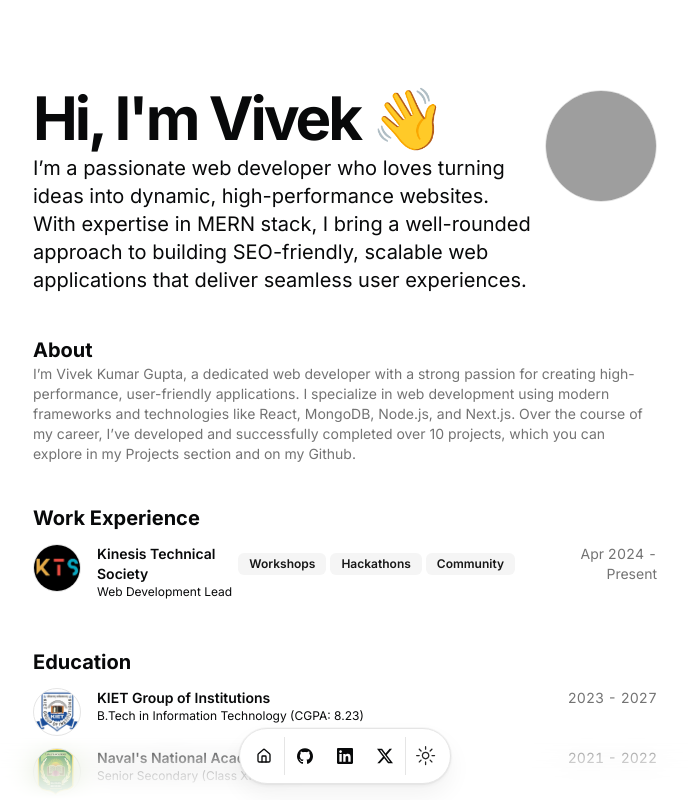
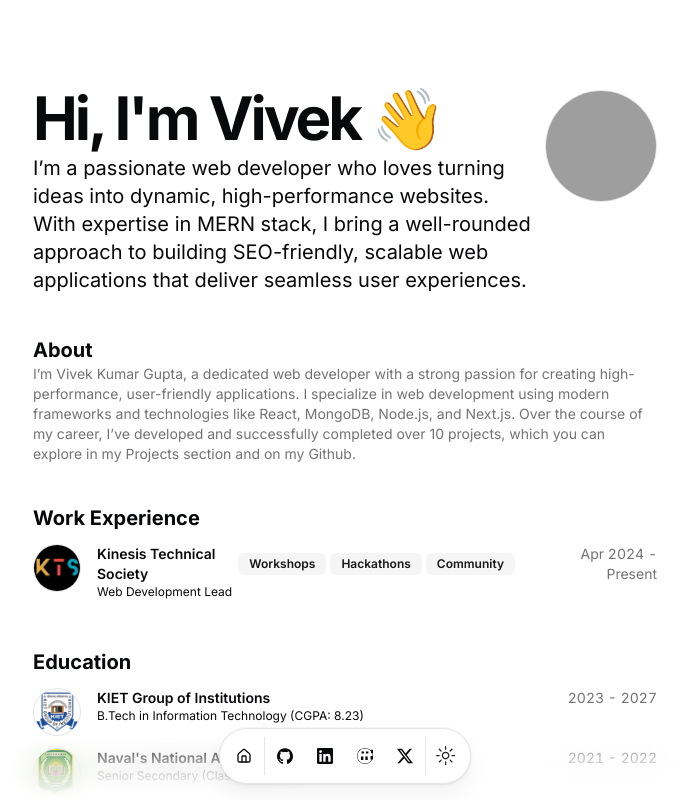
Before and after one commit to learnervivek/vivek-portfolio, a Next.js app: page / in a window 1280 px wide. Shown: the top 800 px of the page, without its empty margins (295-983 px from the left). Built offline with nearby package versions, Linux system fonts and the light colour scheme; grey boxes are pictures that could not be loaded.

Commit message:
added resume section

```diff
--- a/src/app/page.tsx
+++ b/src/app/page.tsx
@@ -3,6 +3,7 @@ import BlurFade from "@/components/magicui/blur-fade";
 import BlurFadeText from "@/components/magicui/blur-fade-text";
 import { ProjectCard } from "@/components/project-card";
 import { ResumeCard } from "@/components/resume-card";
+import { ResumeDownload } from "@/components/resume-download";
 import { Avatar, AvatarFallback, AvatarImage } from "@/components/ui/avatar";
 import { Badge } from "@/components/ui/badge";
 import { DATA } from "@/data/resume";
@@ -196,6 +197,11 @@ export default function Page() {
           </BlurFade>
         </div>
       </section> */}
+      <section id="resume">
+        <BlurFade delay={BLUR_FADE_DELAY * 15}>
+          <ResumeDownload resumeUrl={DATA.resumeUrl} name={DATA.name} />
+        </BlurFade>
+      </section>
       <section id="contact">
         <div className="grid items-center justify-center gap-4 px-4 text-center md:px-6 w-full py-12">
           <BlurFade delay={BLUR_FADE_DELAY * 16}>
--- a/src/components/icons.tsx
+++ b/src/components/icons.tsx
@@ -220,4 +220,21 @@ export const Icons = {
       />
     </svg>
   ),
+  Leetcode: (props: IconProps) => (
+    <svg
+      viewBox="0 0 24 24"
+      xmlns="http://www.w3.org/2000/svg"
+      {...props}
+    >
+      <title>LeetCode</title>
+      <path
+        fill="currentColor"
+        d="M16.102 17.93h-3.595v-5.308h3.595zm.954-9.569h-3.738V5.413h3.744zM9.505 17.93H5.909v-5.308h3.596zm.954-9.569H6.86V5.413h3.600zM8.541 4.735a.375.375 0 110 .75.375.375 0 010-.75zm15.372 7.294h-3.6v5.308h3.6zm.953-9.569h-3.74v5.309h3.74z"
+      />
+      <path
+        fill="currentColor"
+        d="M24 12.001c0 6.627-5.373 12-12 12s-12-5.373-12-12 5.373-12 12-12 12 5.373 12 12zm-23.25 0c0 6.213 5.037 11.25 11.25 11.25s11.25-5.037 11.25-11.25S18.213.751 12 .751.75 5.788.75 12.001z"
+      />
+    </svg>
+  ),
 };
--- /dev/null
+++ b/src/components/resume-download.tsx
@@ -0,0 +1,56 @@
+"use client";
+
+import { Download, FileText } from "lucide-react";
+import { Button } from "@/components/ui/button";
+
+interface ResumeDownloadProps {
+  resumeUrl: string;
+  name: string;
+}
+
+export function ResumeDownload({ resumeUrl, name }: ResumeDownloadProps) {
+  const handleDownload = () => {
+    const link = document.createElement("a");
+    link.href = resumeUrl;
+    link.download = `${name.replace(/\s+/g, "-")}-Resume.pdf`;
+    document.body.appendChild(link);
+    link.click();
+    document.body.removeChild(link);
+  };
+
+  return (
+    <div className="group relative w-full overflow-hidden rounded-lg border border-dashed border-muted-foreground/30 bg-gradient-to-br from-background via-background to-muted/10 p-8 transition-all duration-300 hover:border-primary/50 hover:shadow-lg hover:shadow-primary/10">
+      {/* Animated background gradient */}
+      <div className="absolute inset-0 -z-10 bg-gradient-to-r from-primary/0 via-primary/5 to-primary/0 opacity-0 transition-opacity duration-300 group-hover:opacity-100" />
+
+      <div className="flex flex-col items-center justify-center gap-4">
+        <div className="relative">
+          <div className="absolute inset-0 bg-primary/20 rounded-full blur-2xl opacity-0 transition-opacity duration-300 group-hover:opacity-100" />
+          <div className="relative flex items-center justify-center w-16 h-16 rounded-full bg-gradient-to-br from-primary/20 to-primary/10 border border-primary/30 transition-all duration-300 group-hover:from-primary/30 group-hover:to-primary/20">
+            <FileText className="w-8 h-8 text-primary transition-transform duration-300 group-hover:scale-110" />
+          </div>
+        </div>
+
+        <div className="text-center space-y-2">
+          <h3 className="text-xl font-semibold">Download My Resume</h3>
+          <p className="text-sm text-muted-foreground max-w-sm">
+            Get a comprehensive look at my skills, experience, and projects. Ready to see what I can bring to your team?
+          </p>
+        </div>
+
+        <Button
+          onClick={handleDownload}
+          className="gap-2 group/btn mt-4 bg-gradient-to-r from-primary to-primary/80 hover:from-primary/90 hover:to-primary/70 transition-all duration-300"
+          size="lg"
+        >
+          <Download className="w-4 h-4 transition-transform duration-300 group-hover/btn:-translate-y-1" />
+          Download Resume
+        </Button>
+
+        <p className="text-xs text-muted-foreground/60">
+          PDF • Last updated: January 2025
+        </p>
+      </div>
+    </div>
+  );
+}
--- a/src/data/resume.tsx
+++ b/src/data/resume.tsx
@@ -6,6 +6,7 @@ export const DATA = {
   initials: "VG",
   url: "https://www.linkedin.com/in/learnervivek",
   location: "Ghaziabad, Uttar Pradesh",
+  resumeUrl: "/resume.pdf",
   description:
     "I’m a passionate web developer who loves turning ideas into dynamic, high-performance websites. With expertise in MERN stack, I bring a well-rounded approach to building SEO-friendly, scalable web applications that deliver seamless user experiences.",
   summary:
@@ -69,6 +70,12 @@ export const DATA = {
         name: "LinkedIn",
         url: "https://linkedin.com/in/learnervivek",
         icon: Icons.linkedin,
+        navbar: true,
+      },
+      Leetcode: {
+        name: "Leetcode",
+        url: "https://leetcode.com/u/learnervivek/",
+        icon: Icons.Leetcode,
         navbar: true,
       },
       X: {
```
Also changed, not shown: 1 other file (tests, documents, lock files or other folders).
